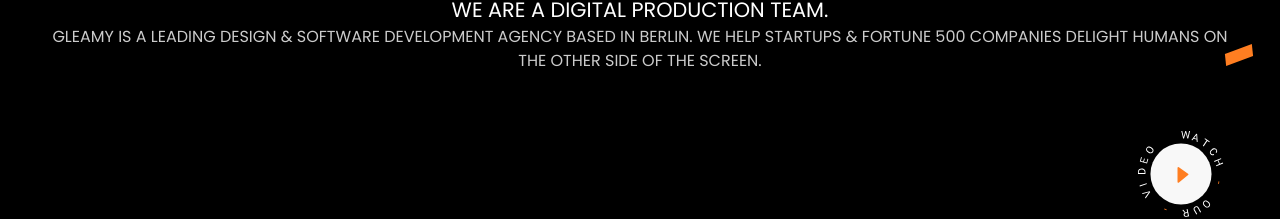
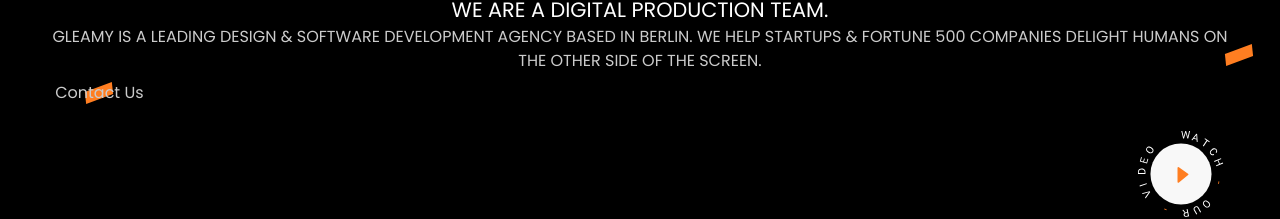
Before and after one commit to aehamdy/gleamy-agency, a React (Vite) app: page / in a window 1280 px wide. Shown: the part 546-765 px from the top of the page. Built offline with nearby package versions, Linux system fonts and the light colour scheme.

Commit message:
Feat: Create Button component

```diff
--- a/src/App.jsx
+++ b/src/App.jsx
@@ -1,6 +1,7 @@
 import './App.css'
 import AboutUsContent from './components/AboutUsContent'
 import AboutUsHeading from './components/AboutusHeading'
+import Button from './components/Button'
 import Header from './components/Header'
 import HeroHeading from './components/HeroHeading'
 import MarqueeBar from './components/MarqueeBar'
@@ -21,6 +22,7 @@
   {/* <SectionHeading text="about us" /> */}
   <AboutUsHeading />
   <AboutUsContent />
+  <Button text="Contact Us" />
   <WatchVideoButton />
   </div>
 )
--- /dev/null
+++ b/src/components/Button.jsx
@@ -0,0 +1,19 @@
+/* eslint-disable react/prop-types */
+
+function Button({ text }) {
+    return (
+        <button
+            type="button"
+            className="relative w-fit py-2 px-1 text-paragraph-color hover:text-white
+                       before:absolute before:top-1/2 before:left-1/2
+                       before:-translate-x-1/2 before:-translate-y-1/2
+                       before:w-7 before:h-3 before:bg-accent
+                       before:skew-x-6 before:skew-y-[-20deg]
+                       before:z-[-1] z-[1] hover:before:w-full hover:before:h-full hover:before:skew-x-0 hover:before:skew-y-0 before:duration-short before:transition-all duration-short"
+        >
+            {text}
+        </button>
+    );
+}
+
+export default Button;
```
